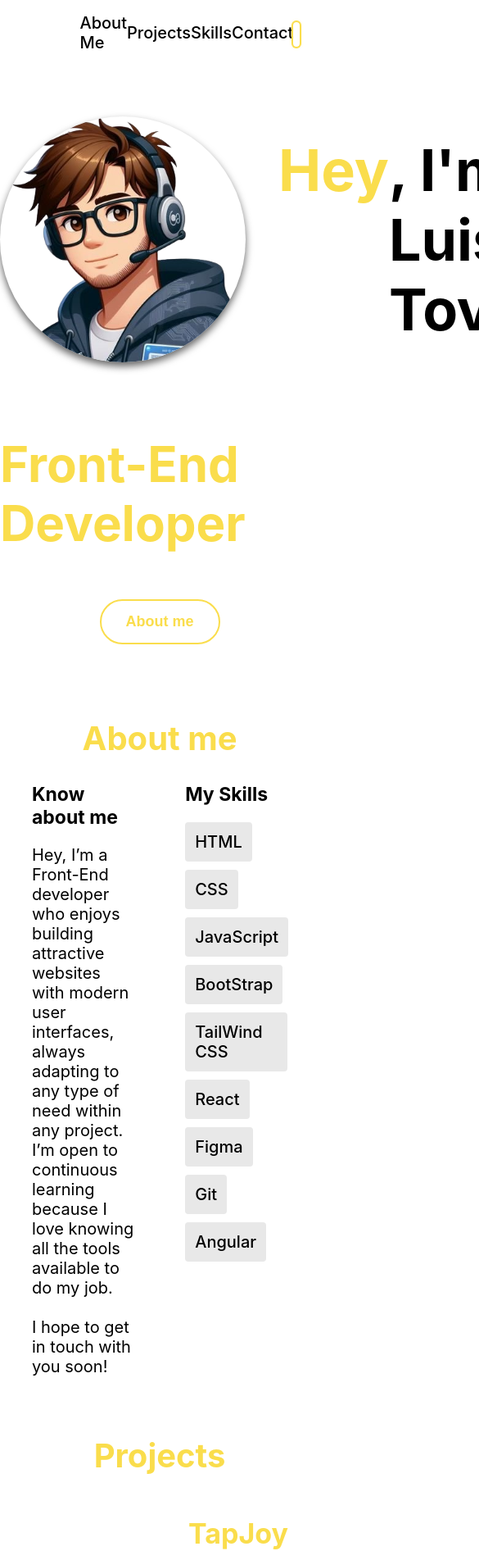
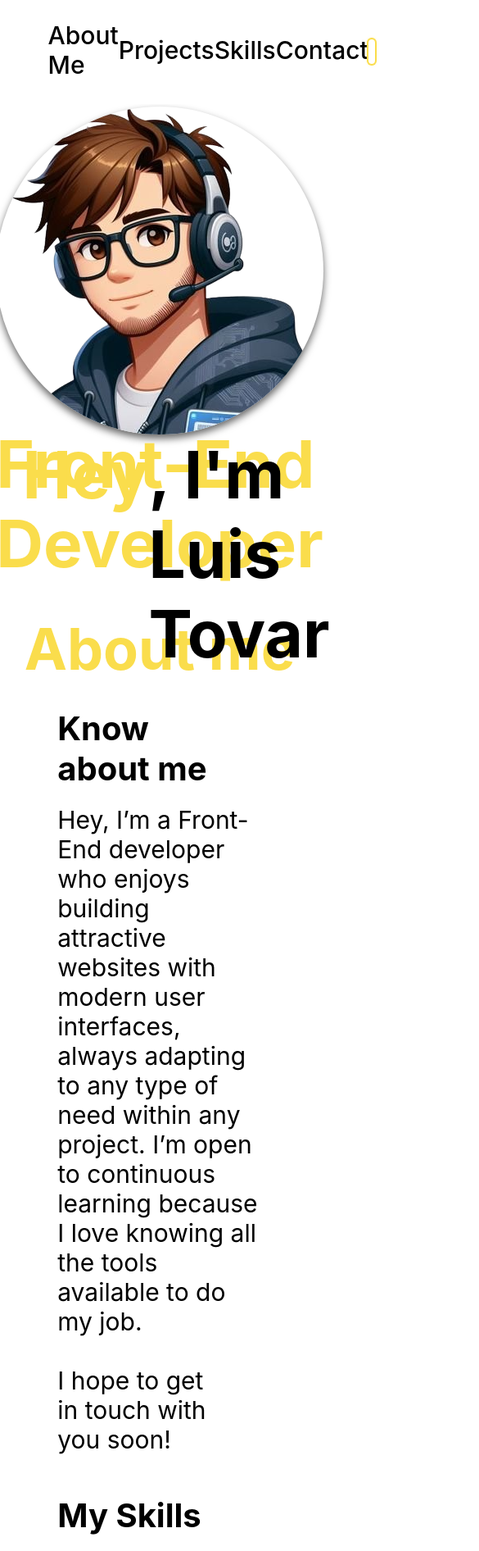
Before and after one commit to LTovarAlc/portflolio-ltovardev, a React (Create React App) app: page / in a window 390 px wide. Shown: the top 1892 px of the page at 82% size, 585 px wide, since content can reach past the window. Built offline with nearby package versions, Linux system fonts and the light colour scheme.

Commit message:
responsive en tablet grande ok

```diff
--- a/src/components/aboutMe/aboutMe.css
+++ b/src/components/aboutMe/aboutMe.css
@@ -3,6 +3,7 @@
     flex-direction: column;
     justify-content: center;
     align-items: center;
+    width: 100%;
 }
 
 .aboutMe-content{
@@ -61,3 +62,31 @@
     background-color: hsl(50, 95%, 64%);
     color: #000;
 }
+
+@media screen and (max-width: 1024px){
+    .section-title{
+        font-size: 70px
+    }
+    .aboutMe-content{
+        display: flex;
+        flex-direction: column;
+        justify-content: center;
+        align-items: center;
+        gap: 50px;
+    }
+    .aboutMe-text{
+        width: 80%;
+    }
+    .aboutMe h3{
+        font-size: 40px;
+    }
+    .aboutMe p{
+        font-size: 30px;
+    }
+    .aboutMe-skills{
+        width: 80%;
+    }
+    .skills-container span{
+        font-size: 30px;
+    }
+}
--- a/src/components/contact/contact.css
+++ b/src/components/contact/contact.css
@@ -92,3 +92,61 @@
   background-color: transparent;
   color: #fff;
 }
+
+.button-submit{
+  cursor: pointer;
+  position: relative;
+  padding: 15px 30px;
+  font-size: 18px;
+  color: hsl(50, 95%, 64%);
+  border: 2px solid hsl(50, 95%, 64%);
+  border-radius: 34px;
+  background-color: transparent;
+  font-weight: 600;
+  transition: all 0.3s cubic-bezier(0.23, 1, 0.320, 1);
+  overflow: hidden;
+}
+
+.button-submit::before {
+  content: '';
+  position: absolute;
+  inset: 0;
+  margin: auto;
+  width: 50px;
+  height: 50px;
+  border-radius: inherit;
+  scale: 0;
+  z-index: -1;
+  background-color: hsl(50, 95%, 64%);
+  transition: all 0.6s cubic-bezier(0.23, 1, 0.320, 1);
+}
+
+.button-submit:hover::before {
+  scale: 3;
+}
+
+.button-submit:hover {
+  color: #212121;
+  scale: 1.1;
+  box-shadow: 0 0px 20px rgba(193, 163, 98,0.4);
+}
+
+.button-submit:active {
+  scale: 1;
+}
+
+@media screen and (max-width: 1024px){
+  .form{
+    width: 90%;
+  }
+  .input-container input{
+    height: 100px;
+    font-size: 35px;
+  }
+  .input-container label{
+    font-size: 40px;
+  }
+  .button-submit{
+    font-size: 20px;
+  }
+}
--- a/src/components/contact/contact.jsx
+++ b/src/components/contact/contact.jsx
@@ -106,7 +106,7 @@ const Contact = ({ darkMode }) => {
           <label htmlFor="message">Message</label>
           {errors.message && <span className="error">{errors.message}</span>}
         </div>
-        <button className="button" type="submit">Submit</button>
+        <button className="button-submit" type="submit">Submit</button>
       </form>
     </section>
   );
--- a/src/components/footer/footer.css
+++ b/src/components/footer/footer.css
@@ -70,3 +70,34 @@
 .social-icon__dark{
     filter: invert(100%);
 }
+
+@media screen and (max-width: 1024px){
+    .principals-footer{
+        width: 80%;
+    }
+    .principals-footer h3{
+        font-size: 50px;
+    }
+    .principals-footer p{
+        font-size: 25px;
+        width: 100%;
+    }
+    .socials-footer h3{
+        font-size: 50px;
+    }
+    .footerUp{
+        flex-direction: column;
+    }
+    .socials-footer{
+        width: 80%;
+    }
+    .social-icon{
+        height: 70px;
+    }
+    .footerDown{
+        border-top: 5px solid hsl(50, 95%, 64%);
+    }
+    .footerDown p, span{
+        font-size: 30px
+    }
+}
--- a/src/components/header/header.css
+++ b/src/components/header/header.css
@@ -1,4 +1,4 @@
-.header{
+.header {
   width: 100%;
   height: 10vh;
   display: flex;
@@ -12,7 +12,7 @@
   transition: background-color 0.3s ease;
 }
 
-.header-list{
+.header-list {
   list-style: none;
   display: flex;
   justify-content: space-evenly;
@@ -21,7 +21,7 @@
   width: 50%;
 }
 
-.header-list a{
+.header-list a {
   text-decoration: none;
   color: #000;
   font-size: 20px;
@@ -38,7 +38,7 @@
 }
 
 .menu-list__item-link::after {
-    content: '';
+  content: "";
   position: absolute;
   bottom: 0;
   left: 50%;
@@ -114,12 +114,24 @@ input:checked + .slider {
   box-shadow: 0 0 0 2px red, 0 0 8px red;
 }
 
-.header-dark{
+.header-dark {
   transition: 0.3s ease;
   background-color: #333;
   color: #fff;
 }
 
-.header-list__dark a{
+.header-list__dark a {
   color: #fff;
 }
+
+@media screen and (max-width: 1024px) {
+  .header {
+    height: 15vh;
+  }
+  .header-list{
+    width: 70%;
+  }
+  .menu-list__item-link{
+    font-size: 30px;
+  }
+}
--- a/src/components/introduce/introduce.css
+++ b/src/components/introduce/introduce.css
@@ -107,3 +107,30 @@
   height: 300px;
   border-radius: 50%;
 }
+
+@media screen and (max-width: 1024px) {
+  .introduce{
+    height: 70vh;
+    display: flex;
+    justify-content: space-evenly;
+  }
+  .button{
+    display: none;
+  }
+  .introduce-gretting{
+    display: flex;
+    flex-direction: column;
+    height: 60%;
+  }
+  .profilePic{
+    height: 400px;
+    animation: none;
+    transform: none;
+  }
+  .Hey, .name{
+    font-size: 80px;
+  }
+  .introduce-title{
+    font-size: 80px;
+  }
+}
--- a/src/components/projects/projects.css
+++ b/src/components/projects/projects.css
@@ -102,3 +102,15 @@
 .links-button:active {
   scale: 1;
 }
+
+@media screen and (max-width: 1024px){
+  .projects-container{
+    width: 100%;
+  }
+  .project-name{
+    font-size: 40px;
+  }
+  .project-description{
+    font-size: 20px;
+  }
+}
--- a/src/components/projects/projects.jsx
+++ b/src/components/projects/projects.jsx
@@ -22,8 +22,7 @@ const Projects = () => {
               TapJoy is a platform developed by me, in which I seek to
               strengthen my skills as a web application developer. Currently, it
               only features a mini-game where the user must complete sentences
-              until they achieve 5 of them. (It is in a beta state, and there
-              are plans to implement more functionalities.)
+              until they achieve 5 of them.
             </p>
             <div className="projects-links">
               <a
```
Lines whose indentation alone changed are shown as unchanged.
